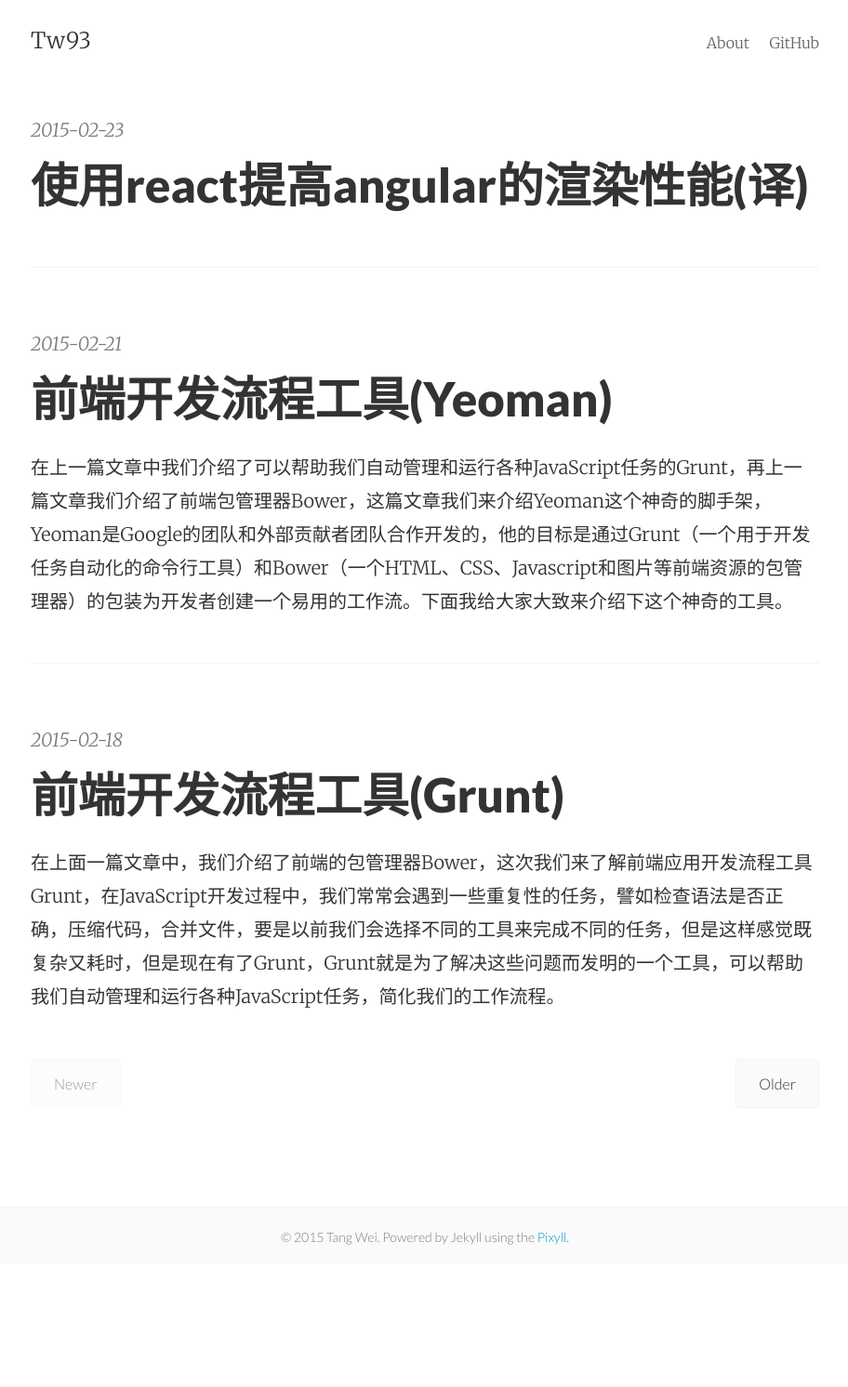
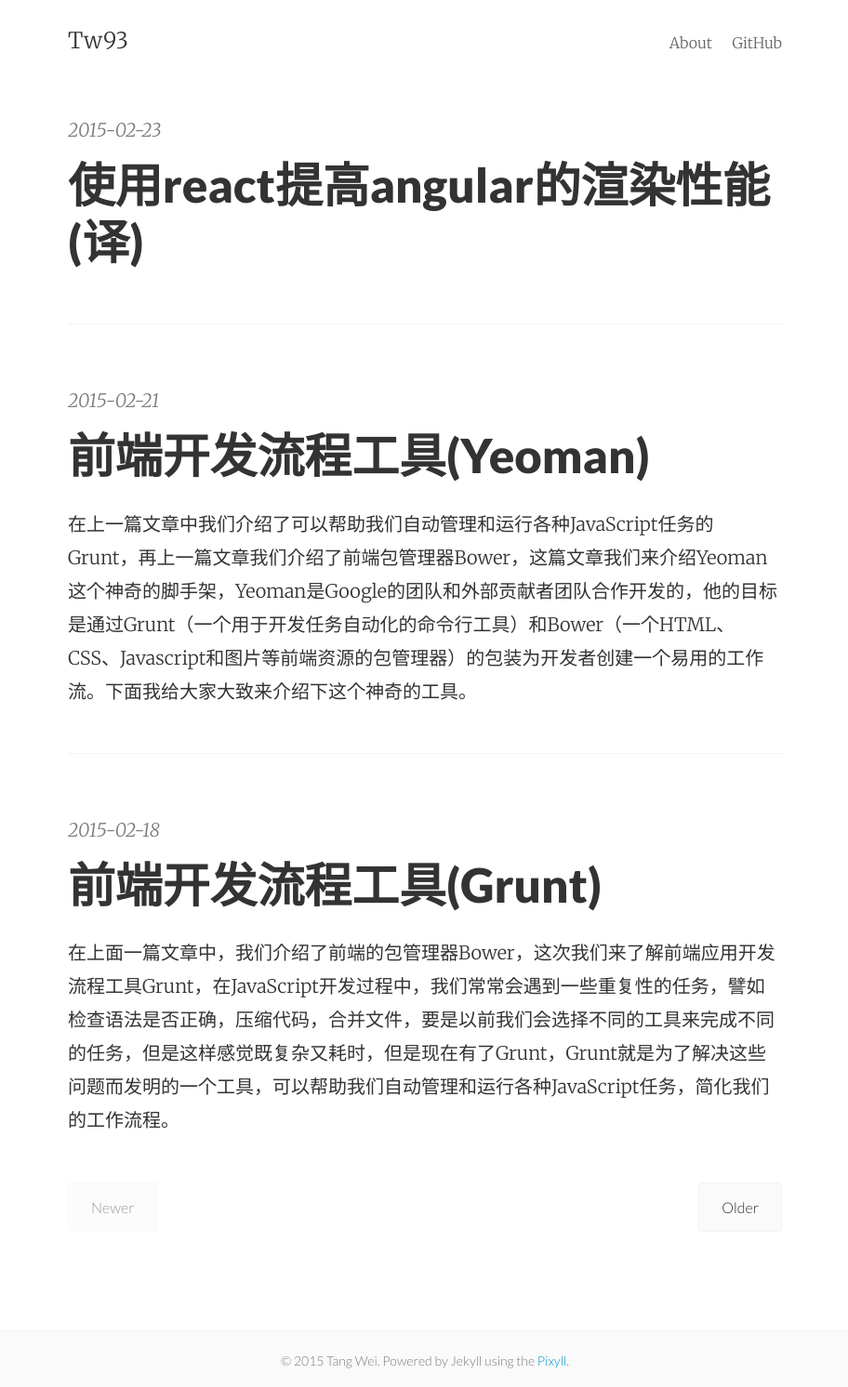
Before and after one commit to tw93/tw93.github.io, a Jekyll site: the page built from index.html, in a window 1280 px wide. Shown: the whole page at 93% size, without its empty margins (183-1095 px from the left). Built offline with Jekyll 4.4.1, drawn with Linux system fonts in a browser that asks for light colours; the list of posts is cut into pages by our own code; before the commit the page ends 1359 px from its top, so only the background shows below that.

Commit message:
电脑屏幕样式的宽度

```diff
--- a/_sass/_basscss.scss
+++ b/_sass/_basscss.scss
@@ -120,7 +120,7 @@ strong, .bold {
 }
 
 .measure {
-  max-width: 53rem;
+  max-width: 48rem;
 }
 
 .measure-narrow {
```
